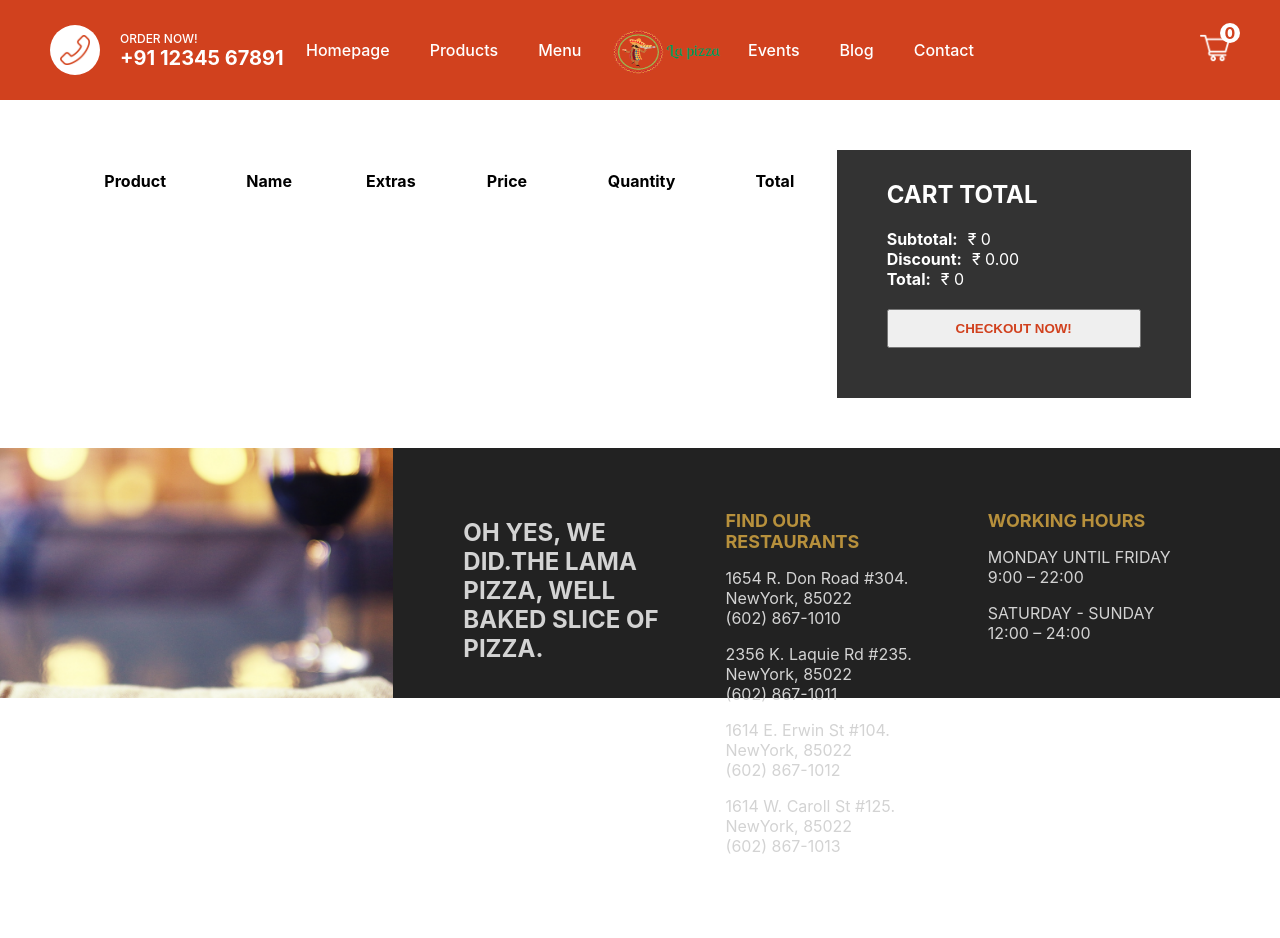
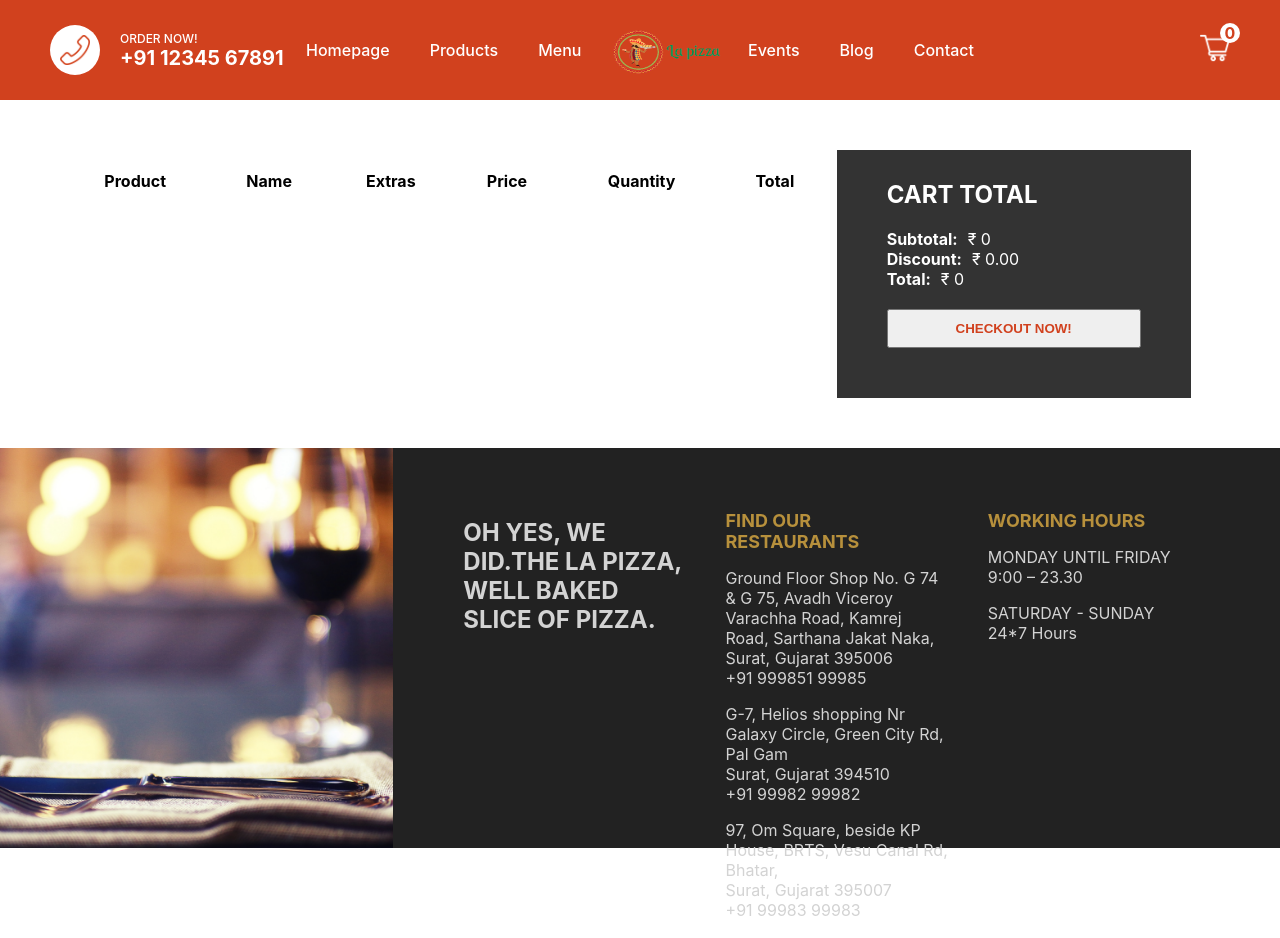
Before and after one commit to Virajjogani/PizzaApp, a Next.js app: page /cart in a window 1280 px wide. Shown: the top 938 px of the page. Before the commit the page ends 856 px from the top, so only its background shows below. Built offline with nearby package versions, Linux system fonts and the light colour scheme.

Commit message:
Fixed the footer issue

```diff
--- a/components/Footer.jsx
+++ b/components/Footer.jsx
@@ -10,41 +10,42 @@ const Footer = () => {
       <div className={styles.item}>
         <div className={styles.card}>
           <h2 className={styles.motto}>
-            OH YES, WE DID.THE LAMA PIZZA, WELL BAKED SLICE OF PIZZA.
+            OH YES, WE DID.THE LA PIZZA, WELL BAKED SLICE OF PIZZA.
           </h2>
         </div>
         <div className={styles.card}>
           <h1 className={styles.title}>FIND OUR RESTAURANTS</h1>
           <p className={styles.text}>
-            1654 R. Don Road #304.
-            <br /> NewYork, 85022
-            <br /> (602) 867-1010
+            Ground Floor Shop No. G 74 & G 75, Avadh Viceroy Varachha Road,
+            Kamrej Road, Sarthana Jakat Naka,
+            <br /> Surat, Gujarat 395006
+            <br /> +91 999851 99985
           </p>
           <p className={styles.text}>
-            2356 K. Laquie Rd #235.
-            <br /> NewYork, 85022
-            <br /> (602) 867-1011
+            G-7, Helios shopping Nr Galaxy Circle, Green City Rd, Pal Gam
+            <br /> Surat, Gujarat 394510
+            <br /> +91 99982 99982
           </p>
           <p className={styles.text}>
-            1614 E. Erwin St #104.
-            <br /> NewYork, 85022
-            <br /> (602) 867-1012
+            97, Om Square, beside KP House, BRTS, Vesu Canal Rd, Bhatar,
+            <br /> Surat, Gujarat 395007
+            <br /> +91 99983 99983
           </p>
           <p className={styles.text}>
-            1614 W. Caroll St #125.
-            <br /> NewYork, 85022
-            <br /> (602) 867-1013
+            Ground Prime Shoppers, 41, Udhana - Magdalla Rd, Vesu,
+            <br /> Surat, Gujarat 395007
+            <br /> +91 99984 99984
           </p>
         </div>
         <div className={styles.card}>
           <h1 className={styles.title}>WORKING HOURS</h1>
           <p className={styles.text}>
             MONDAY UNTIL FRIDAY
-            <br /> 9:00 – 22:00
+            <br /> 9:00 – 23.30
           </p>
           <p className={styles.text}>
             SATURDAY - SUNDAY
-            <br /> 12:00 – 24:00
+            <br /> 24*7 Hours
           </p>
         </div>
       </div>
--- a/styles/Footer.module.css
+++ b/styles/Footer.module.css
@@ -1,5 +1,5 @@
 .container {
-  height: calc(100vh - 550px);
+  height: calc(100vh - 400px);
   background-color: #222;
   display: flex;
 }
--- a/urls.js
+++ b/urls.js
@@ -1,4 +1,4 @@
 export const PORTAL = {
-    // api_url: "http://localhost:3000",
-    api_url:'https://lapizza-dev.vercel.app',
+    api_url: "http://localhost:3000",
+    // api_url:'https://lapizza-dev.vercel.app',
   };
```
